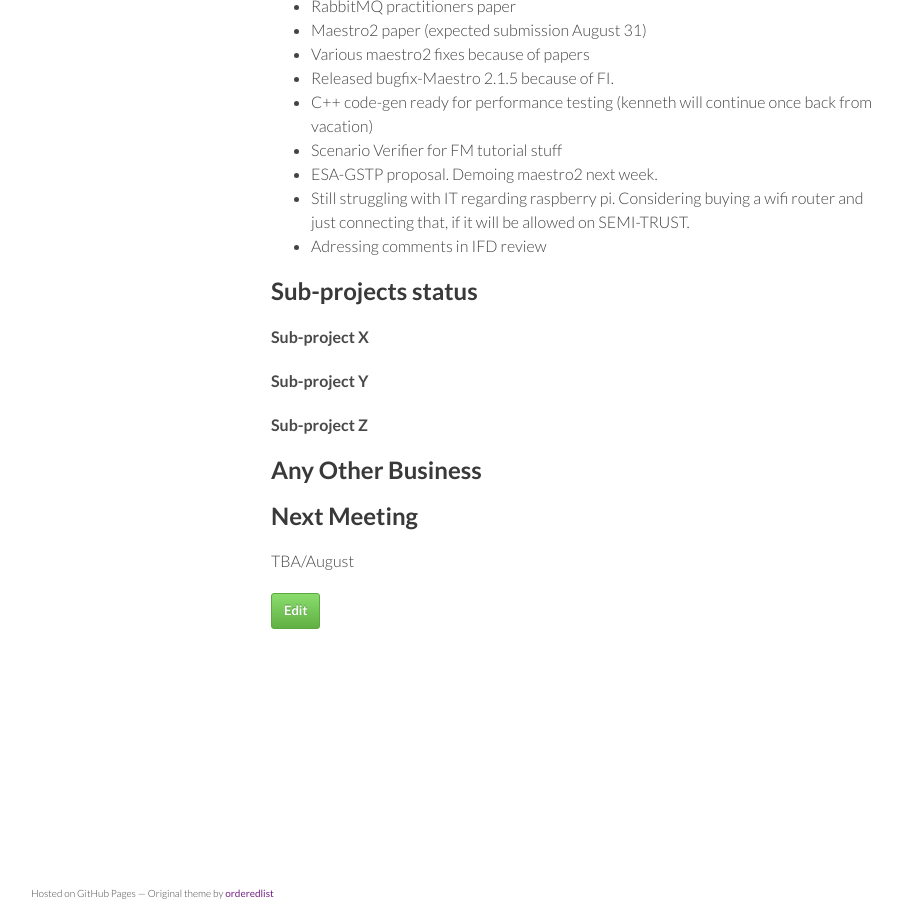
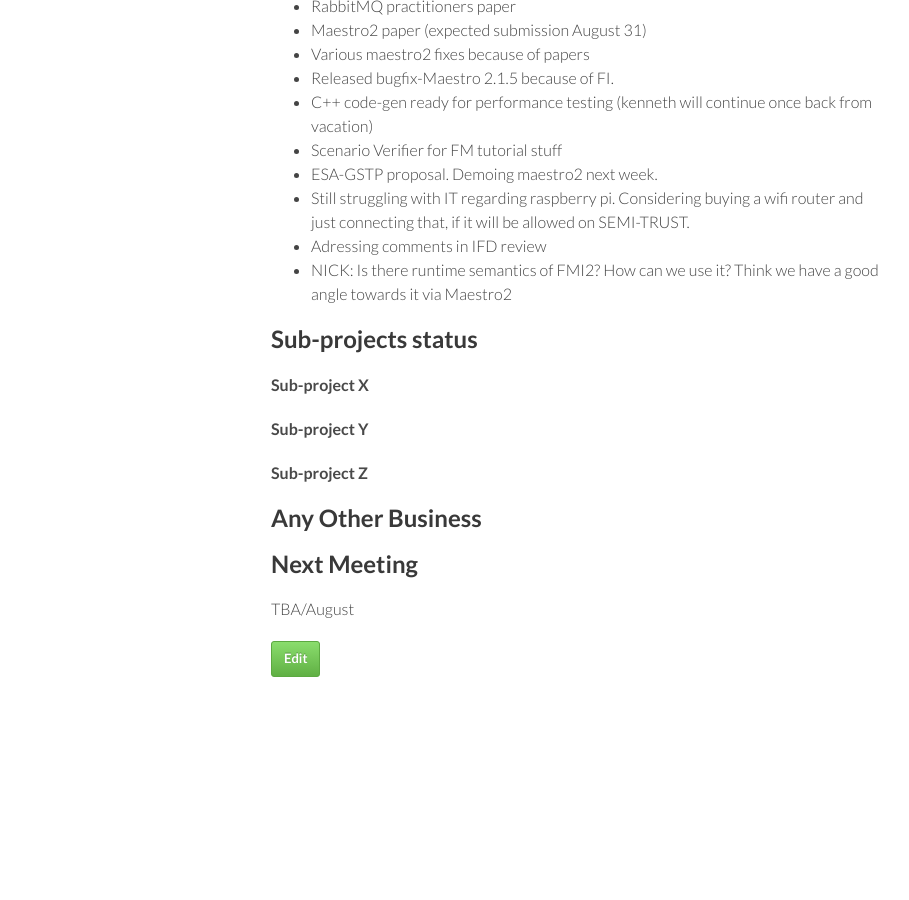
Before and after one commit to digitaltwincentre/digitaltwincentre.github.io, a Jekyll site: the page built from _biweeklies/Biweekly-43.md, in a window 1280 px wide and 900 px high, scrolled down 1007 px. Shown: the whole window, without its empty margins (179-1088 px from the left). Built offline with Jekyll 4.4.1, drawn with Linux system fonts in a browser that asks for light colours; nearby versions of some CDN libraries.

Commit message:
Update Biweekly-43.md

```diff
--- a/_biweeklies/Biweekly-43.md
+++ b/_biweeklies/Biweekly-43.md
@@ -53,6 +53,7 @@ date: 1 July 2021, 1230 CEST
 * ESA-GSTP proposal. Demoing maestro2 next week.
 * Still struggling with IT regarding raspberry pi. Considering buying a wifi router and just connecting that, if it will be allowed on SEMI-TRUST.
 * Adressing comments in IFD review
+* NICK: Is there runtime semantics of FMI2? How can we use it? Think we have a good angle towards it via Maestro2
 
 
 
```
